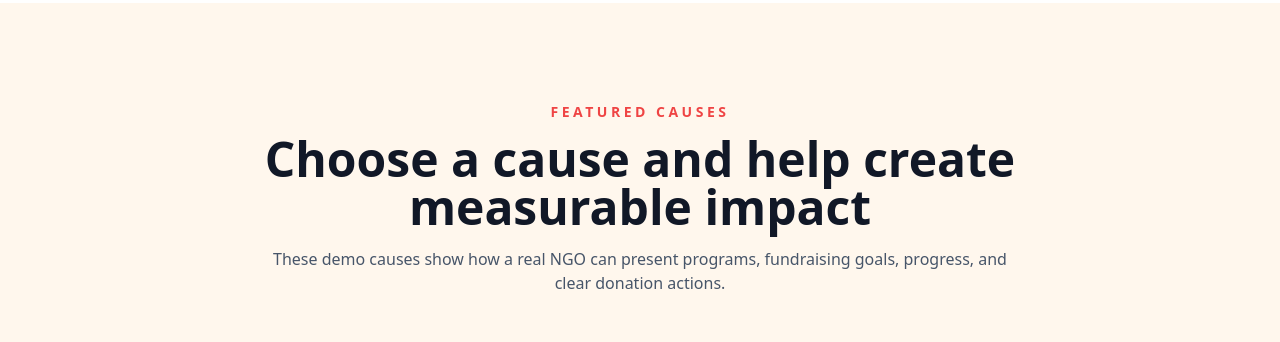
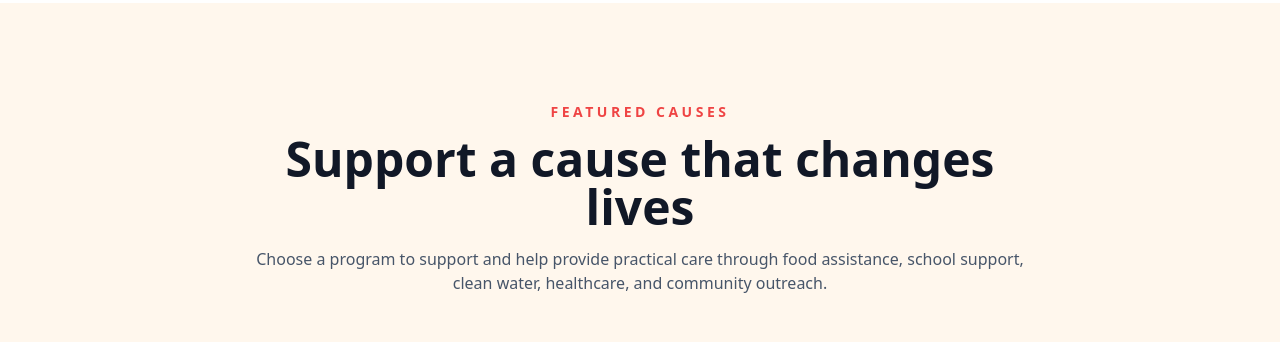
Before and after one commit to brianmichaelu/hopebridge-foundation, a Next.js app: page / in a window 1280 px wide. Shown: the part 1760-2102 px from the top of the page. Built offline with nearby package versions, Linux system fonts and the light colour scheme.

Commit message:
Revise text for ProgramsSection component
Updated the header and paragraph text to emphasize support for causes that change lives and provide practical care.

```diff
--- a/components/ProgramsSection.tsx
+++ b/components/ProgramsSection.tsx
@@ -10,11 +10,11 @@ export default function ProgramsSection() {
             Featured Causes
           </span>
           <h2 className="mt-3 text-4xl font-black text-navy lg:text-5xl">
-            Choose a cause and help create measurable impact
+            Support a cause that changes lives
           </h2>
           <p className="mt-4 text-slate-600">
-            These demo causes show how a real NGO can present programs,
-            fundraising goals, progress, and clear donation actions.
+              Choose a program to support and help provide practical care through food
+              assistance, school support, clean water, healthcare, and community outreach.
           </p>
         </div>
 
```
